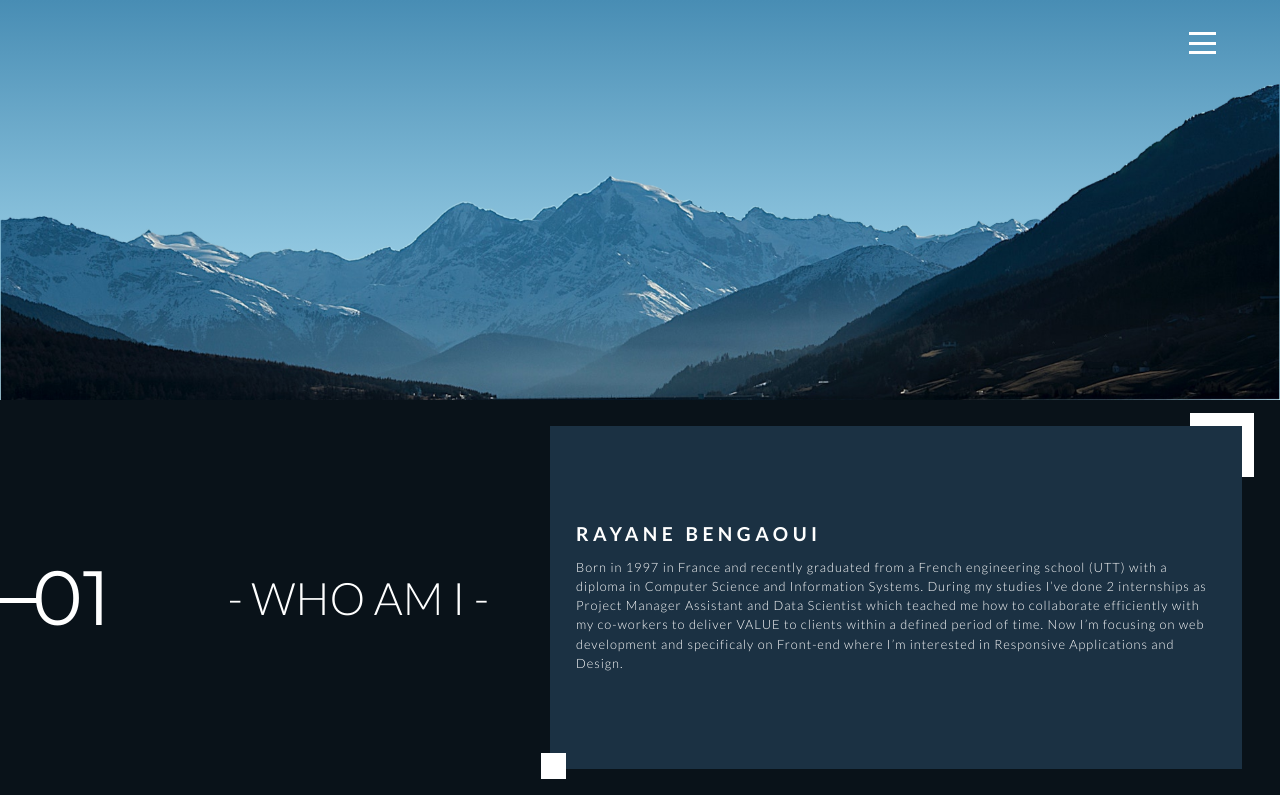
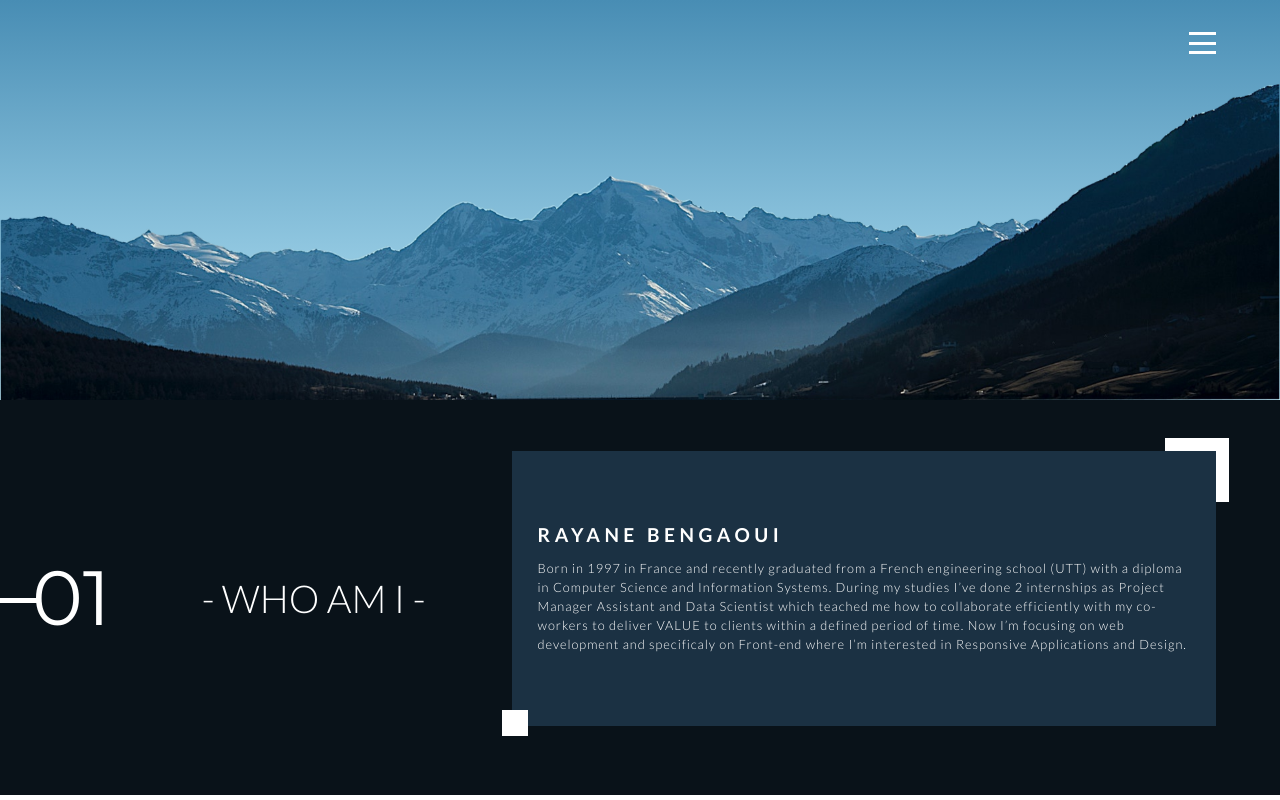
Before and after one commit to RayaneBengaoui/Portfolio, a React (Create React App) app: page /about in a window 1280 px wide. Shown: the top 800 px of the page. Built offline with nearby package versions, Linux system fonts and the light colour scheme.

Commit message:
Fixing spacing

```diff
--- a/src/Pages/About.js
+++ b/src/Pages/About.js
@@ -283,7 +283,7 @@ const ThirdSection = styled.div`
 `;
 
 const LeftSectionContainer = styled.div`
-  width: 40%;
+  width: 35%;
   position: relative;
   display: flex;
   justify-content: space-between;
@@ -316,20 +316,23 @@ const TitleContainer = styled.div`
 `;
 
 const Title = styled.h2`
-  font-size: 7rem;
+  font-size: 6rem;
   font-weight: 300;
   color: ${(props) => props.color};
 `;
 const RightSectionContainer = styled.div`
-  width: 60%;
+  width: 65%;
+
   padding: 4rem 6rem;
   z-index: 0;
+  position: relative;
 `;
 
 const TextHolder = styled.div`
   background-color: #1b3143;
   min-width: 70rem;
-  height: 100%;
+  height: 80%;
+  margin: 4rem;
   display: flex;
   flex-direction: column;
   justify-content: center;
```
Also changed, not shown: 1 other file (tests, documents, lock files or other folders).
